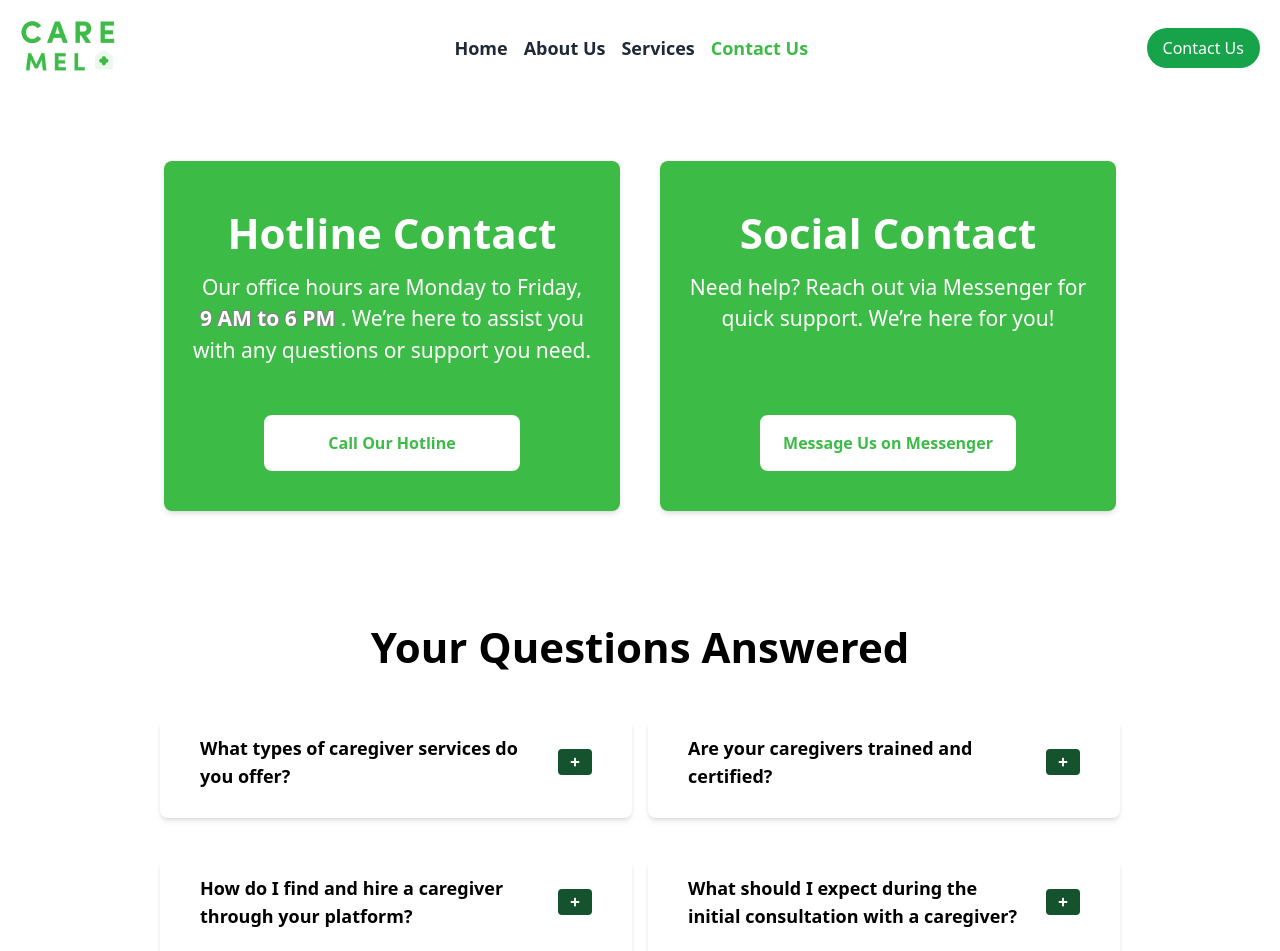
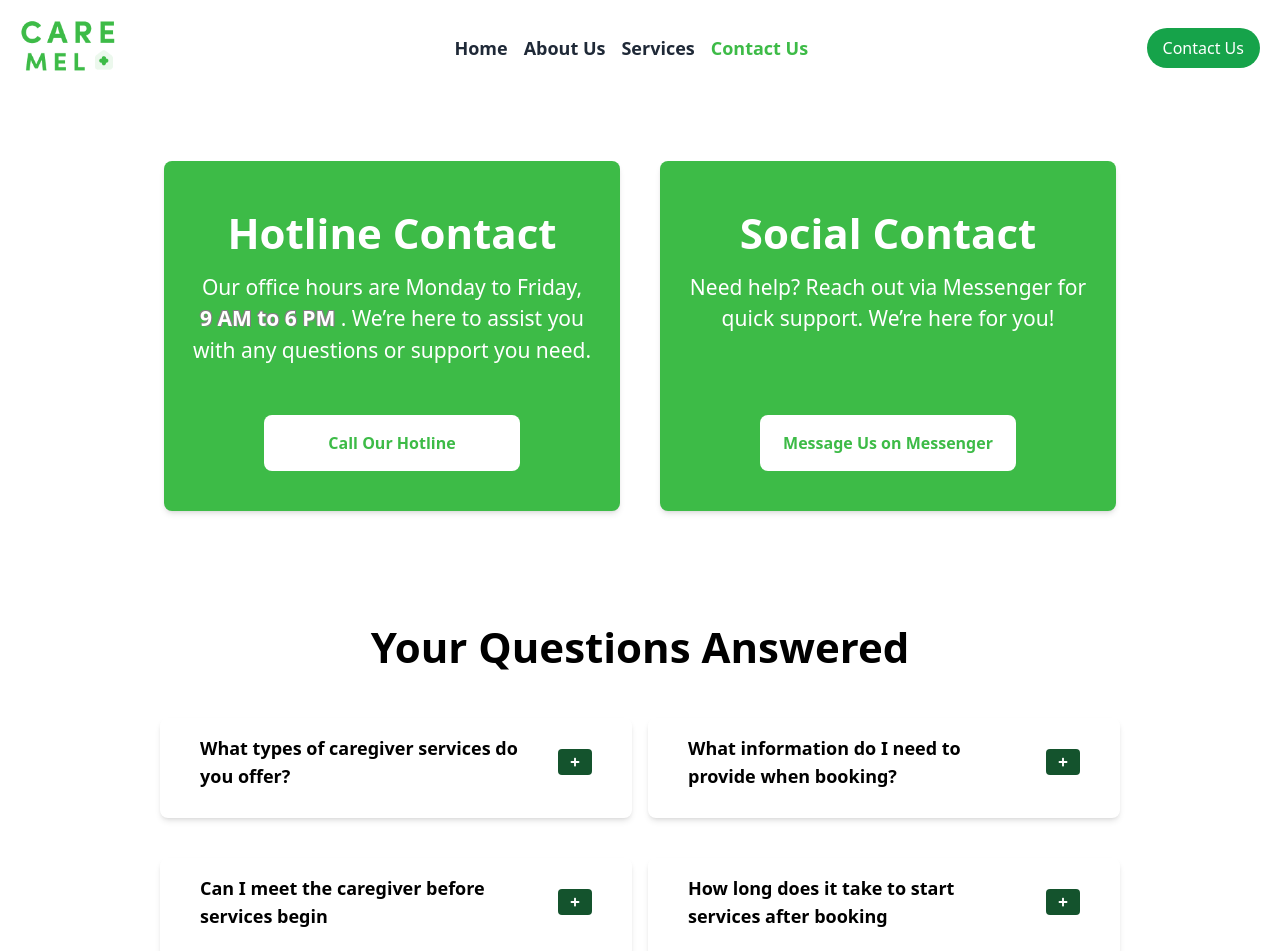
Before and after one commit to Care-Mel/care-mel-frontend, a React (Vite) app: page /contact in a window 1280 px wide. Shown: the top 951 px of the page. Built offline with nearby package versions, Linux system fonts and the light colour scheme.

Commit message:
feat: chg faq question

```diff
--- a/src/components/Footer.jsx
+++ b/src/components/Footer.jsx
@@ -2,6 +2,7 @@
 import { SocialIcon } from "react-social-icons";
 import logo from "./../assets/image/logo.png";
 import viber from "./../assets/image/about/viber.png";
+import { Link } from "react-router-dom";
 
 const Footer = ({ classData }) => {
   return (
@@ -12,7 +13,7 @@ const Footer = ({ classData }) => {
         <div className="flex flex-col w-full lg:w-2/5">
           <img src={logo} alt="Logo" className="w-28" />
           <p className="mt-2 font-bold text-xl">
-            Look For Daycare Services? <br />
+            Looking For Daycare Services? <br />
             Call us straight away!
           </p>
           <div className="mt-4 flex space-x-6">
@@ -39,24 +40,48 @@ const Footer = ({ classData }) => {
             <h2 className="text-xl font-semibold text-primary">Services</h2>
             <ul className="mt-2 space-y-5 mt-5">
               <li className="">
-                <a href="#" className="hover:text-green-300">
+                <Link
+                  to="/service"
+                  onClick={() => {
+                    window.scrollTo(0, 0);
+                  }}
+                  className="hover:text-green-300"
+                >
                   Child Care Service
-                </a>
+                </Link>
               </li>
               <li className="">
-                <a href="#" className="hover:text-green-300">
+                <Link
+                  to="/service"
+                  onClick={() => {
+                    window.scrollTo(0, 0);
+                  }}
+                  className="hover:text-green-300"
+                >
                   Newborn Care Service
-                </a>
+                </Link>
               </li>
               <li className="">
-                <a href="#" className="hover:text-green-300">
+                <Link
+                  to="/service"
+                  onClick={() => {
+                    window.scrollTo(0, 0);
+                  }}
+                  className="hover:text-green-300"
+                >
                   Hospital Companion Care Service
-                </a>
+                </Link>
               </li>
               <li className="">
-                <a href="#" className="hover:text-green-300">
+                <Link
+                  to="/service"
+                  onClick={() => {
+                    window.scrollTo(0, 0);
+                  }}
+                  className="hover:text-green-300"
+                >
                   Elder Care Service
-                </a>
+                </Link>
               </li>
             </ul>
           </div>
--- a/src/components/Home/AboutUs.jsx
+++ b/src/components/Home/AboutUs.jsx
@@ -65,7 +65,7 @@ const AboutUs = ({ classData }) => {
         </p>
       </div>
       <div className="w-[320px] sm:w-full mx-auto md:flex flex-col md:flex-row items-start mt-10 space-y-4 md:space-y-0 md:space-x-4">
-        <div className="shadow-2xl h-full md:h-[250px] lg:h-[300px] flex flex-col justify-center px-4 rounded-lg mb-4 md:mb-0 mx-auto w-full sm:w-[300px] md:w-1/3">
+        <div className="shadow-2xl h-full md:h-[250px] lg:h-[350px] flex flex-col justify-center px-4 rounded-lg mb-4 md:mb-0 mx-auto w-full sm:w-[300px] md:w-1/3">
           <ul className="flex md:flex-col h-full justify-between py-4 md:py-0 lg:py-5">
             {Object.keys(services).map((serviceKey) => (
               <li
@@ -87,8 +87,8 @@ const AboutUs = ({ classData }) => {
             ))}
           </ul>
         </div>
-        <div className="shadow-2xl rounded-lg md:h-[250px] lg:h-[300px] p-6 sm:flex items-center md:w-2/3 overflow-hidden">
-          <div className="overflow-hidden sm:mr-4 h-[300px] sm:h-full sm:w-[250px] md:w-[200px] lg:w-[300px]">
+        <div className="shadow-2xl rounded-lg md:h-[250px] lg:h-[350px] p-6 sm:flex items-center md:w-2/3 overflow-hidden">
+          <div className="overflow-hidden sm:mr-4 h-[300px] sm:h-full sm:w-[250px] md:w-[200px] lg:w-[250px]">
             {/* Show skeleton if loading, else show the image */}
 
             <img
@@ -101,9 +101,9 @@ const AboutUs = ({ classData }) => {
 
           <motion.div
             key={selectedService}
-            className="flex sm:h-[300px] flex-col justify-between py-10 lg:py-5 w-full md:w-1/2"
+            className="flex flex-col justify-between py-10 lg:py-5 w-full md:w-1/2"
           >
-            <div>
+            <div className="mb-5">
               <h3 className="font-bold text-xl lg:text-3xl mb-3">
                 {services[selectedService].title}
               </h3>
@@ -115,9 +115,9 @@ const AboutUs = ({ classData }) => {
             <a
               href="https://m.me/197568866770556?source=qr_link_share"
               target="_blank"
-              className="md:text-md lg:text-lg text-primary bg-white font-bold border border-primary rounded-xl py-5 sm:py-2 sm:px-2 md:px-1 md:py-2 lg:py-3 lg:px-5 hover:bg-primary transition duration-300 hover:text-white"
+              className="xs:text-[12px] sm:text-[10px] md:text-[12px] lg:text-[15px] text-primary bg-white font-bold border border-primary rounded-xl py-3 text-center hover:bg-primary transition duration-300 hover:text-white"
             >
-              Explore Our {services[selectedService].title}
+              Explore {services[selectedService].title}
             </a>
           </motion.div>
         </div>
--- a/src/components/Home/Accordian.jsx
+++ b/src/components/Home/Accordian.jsx
@@ -9,23 +9,22 @@ const Accordion = () => {
     {
       question: "What types of caregiver services do you offer?",
       answer:
-        "We offer a variety of services including personal care, companionship, and respite care.",
+        "Our services include Newborn Care, Child Care, Maternal Care, Elder Care, Hospital Companion Care and specialized care for conditions like dementia or post-surgical recovery.",
     },
     {
-      question: "How do I find and hire a caregiver through your platform?",
+      question: "Can I meet the caregiver before services begin",
       answer:
-        "You can browse caregivers by location and specialties, and reach out directly to those who suit your needs.",
+        "Yes, we arrange meet-and-greet sessions via zoom (or) in-person to ensure compatibility between the caregiver and the care recipient.",
     },
     {
-      question: "Are your caregivers trained and certified?",
+      question: "What information do I need to provide when booking?",
       answer:
-        "Yes, all our caregivers go through a rigorous training process and are certified.",
+        "You’ll need basic details about the care recipient (age, health condition, required services) and your preferred schedule.",
     },
     {
-      question:
-        "What should I expect during the initial consultation with a caregiver?",
+      question: "How long does it take to start services after booking",
       answer:
-        "During the consultation, you'll discuss your specific needs and preferences to match with the right caregiver.",
+        "In most cases, services can begin within 24-48 hours. For complex care needs, it may take a little longer to ensure we find the best match.(holidays and weekends may affect availability).",
     },
     {
       question: "What happens if the caregiver is unavailable?",
```
